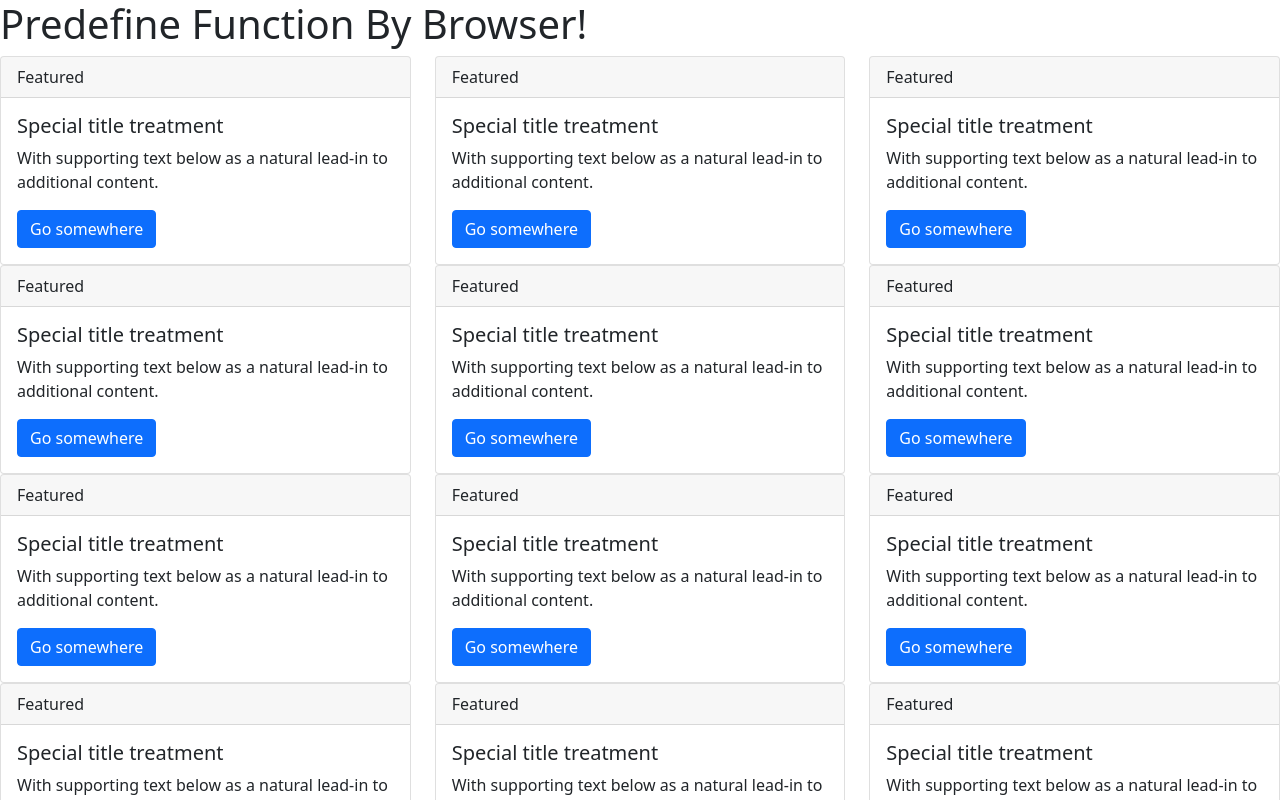
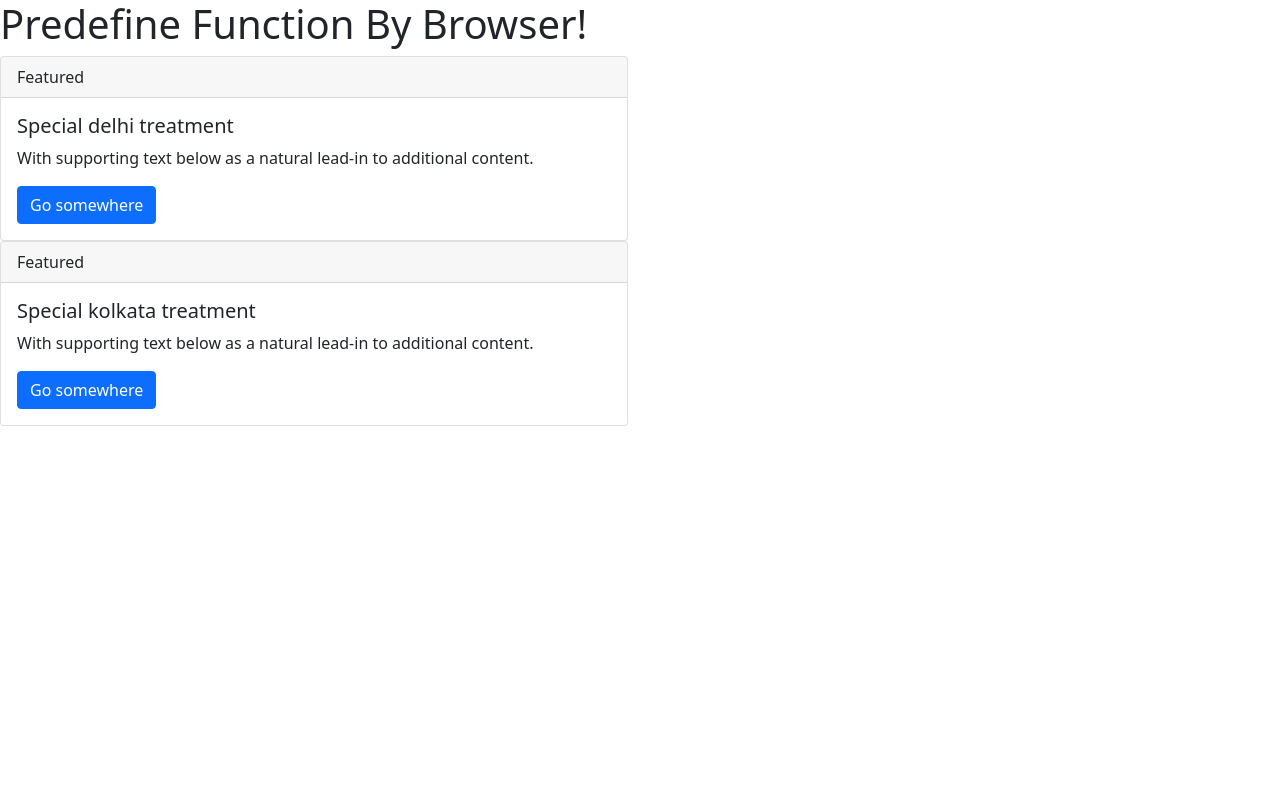
Before and after one commit to dac-2022/day17-my-react-app, a React (Create React App) app: page / in a window 1280 px wide. Shown: the top 800 px of the page. Built offline with nearby package versions, Linux system fonts and the light colour scheme.

Commit message:
passing data.

```diff
--- a/src/App.js
+++ b/src/App.js
@@ -1,14 +1,14 @@
 import Hello from "./components/Hello";
 
 function App() {
-  let list = Array.from({ length: 100 });
+  let list = ["delhi", "kolkata"];
 
   return (
     <div>
       <h1>Predefine Function By Browser!</h1>
 
       {list.map((item, index) => (
-        <Hello key={index} />
+        <Hello item={item} key={index} />
       ))}
     </div>
   );
--- a/src/components/Hello.js
+++ b/src/components/Hello.js
@@ -1,16 +1,10 @@
 import World from "./World";
 
-function Hello() {
+function Hello({ item }) {
   return (
     <div className="row">
-      <div className="col-12 col-md-4">
-        <World />
-      </div>
-      <div className="col-12 col-md-4">
-        <World />
-      </div>
-      <div className="col-12 col-md-4">
-        <World />
+      <div className="col-12 col-md-6">
+        <World item={item} />
       </div>
     </div>
   );
--- a/src/components/World.js
+++ b/src/components/World.js
@@ -1,9 +1,9 @@
-function World() {
+function World({ item }) {
   return (
     <div className="card">
       <div className="card-header">Featured</div>
       <div className="card-body">
-        <h5 className="card-title">Special title treatment</h5>
+        <h5 className="card-title">Special {item} treatment</h5>
         <p className="card-text">
           With supporting text below as a natural lead-in to additional content.
         </p>
```
